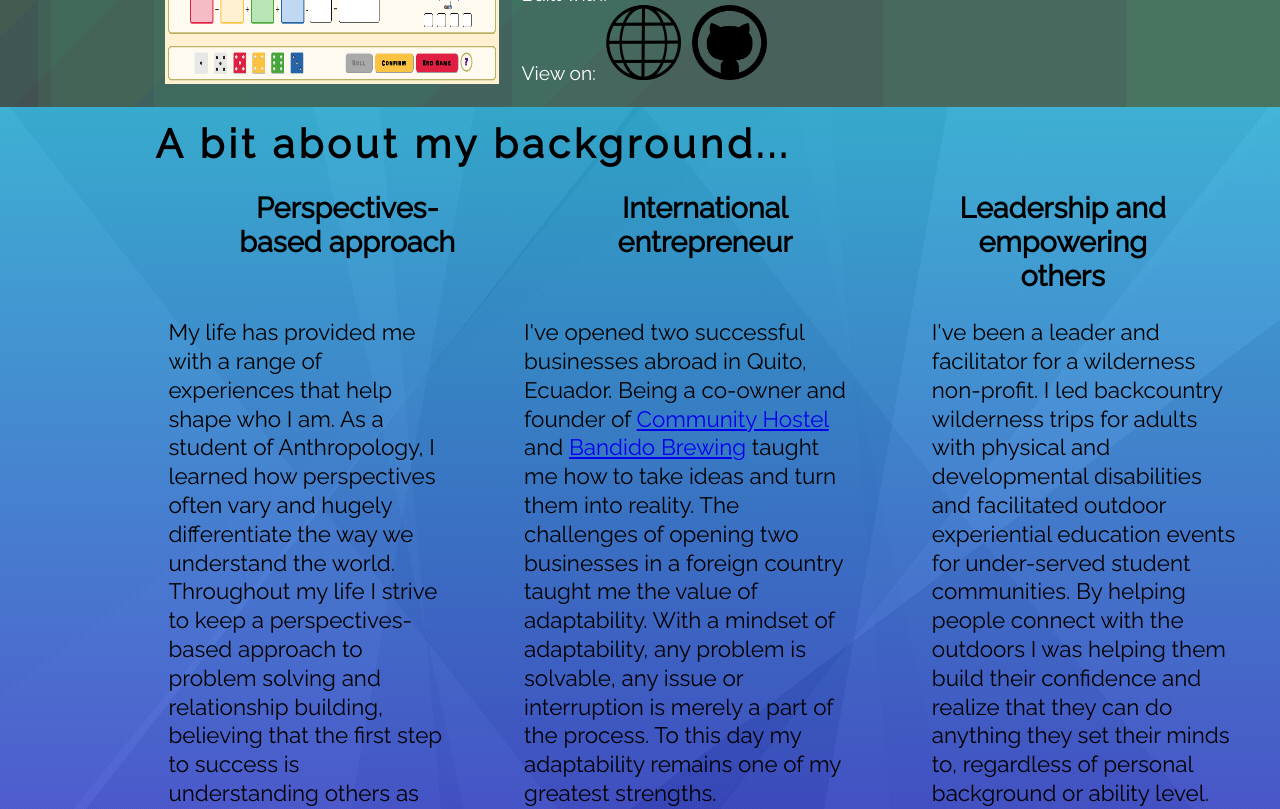
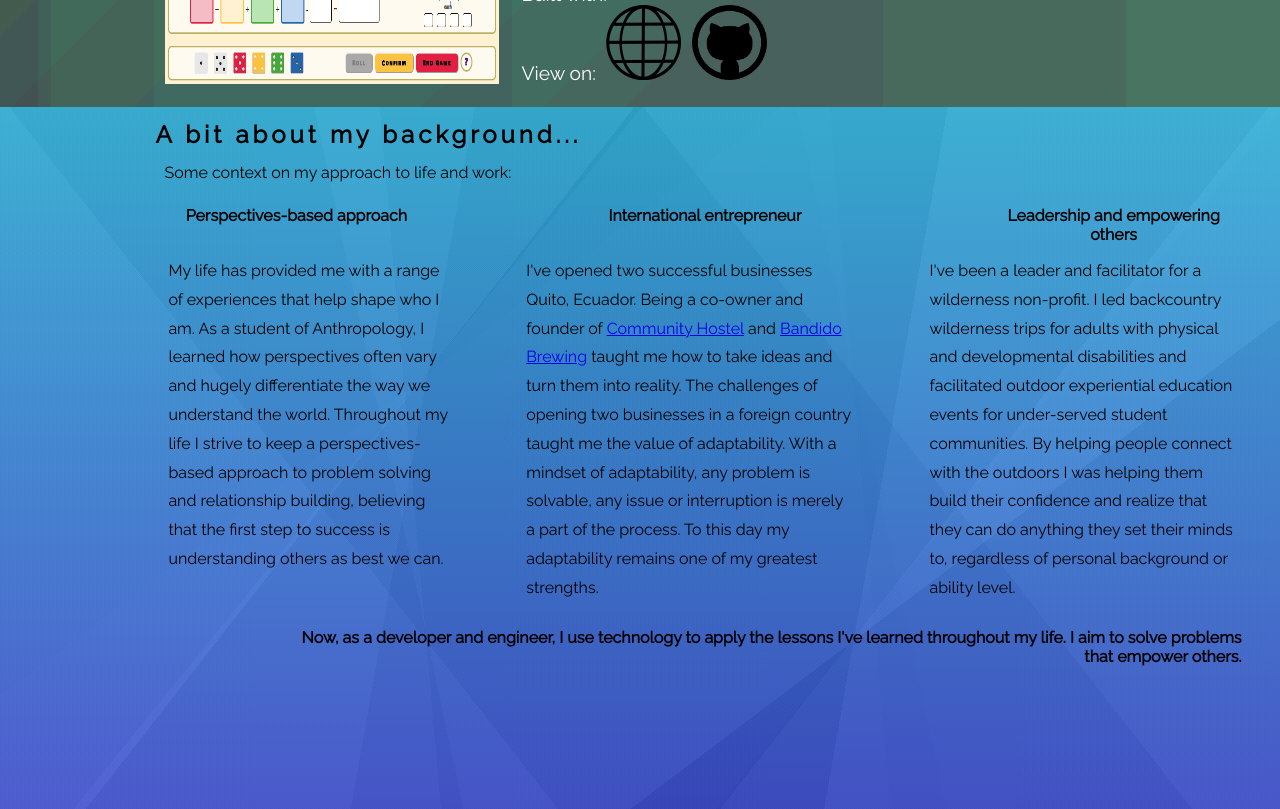
Before and after one commit to drmeloy/danmeloy.dev_react, a React app: page / in a window 1280 px wide. Shown: the part 4360-5169 px from the top of the page. Built offline with nearby package versions, Linux system fonts and the light colour scheme; a web font is replaced by a local one.

Commit message:
resized background

```diff
--- a/src/components/Background/Background.css
+++ b/src/components/Background/Background.css
@@ -9,21 +9,25 @@
   }
 
   .Title {
-    font-size: 2.5rem;
+    font-size: 1.5em;
     letter-spacing: 4px;
     font-weight: bold;
     margin-left: 2vw;
     margin-bottom: .6em;
   }
 
+  .Blurb {
+    padding: 0 0 1% 3% ;
+  }
+
   .Titles {
     display: flex;
-    justify-content: space-around;
+    justify-content: space-between;
     text-align: center;
-    font-size: 1.8em;
+    font-size: 1em;
     font-family: 'Raleway', sans-serif;
     margin: 0;
-    padding: 0 3vw;
+    padding: 1vw 3vw;
 
     h4 {
       width: 20vw;
@@ -34,19 +38,19 @@
     display: flex;
 
     p {
-      padding: 2vw 3vw;
-      font-size: 1.4rem;
+      padding: 0 3vw;
+      font-size: 1em;
       line-height: 1.8rem;
     }
   }
 
   .Closer {
-    font-size: 2rem;
+    font-size: 1em;
     width: 80vw;
     text-align: right;
     font-weight: bold;
     float: right;
-    margin: 0 3vw 2vw 0;
+    padding: 2vw 3vw;
   }
 
   @media (min-width: 10px) and (max-width: 1025px){
--- a/src/components/Background/Background.jsx
+++ b/src/components/Background/Background.jsx
@@ -8,6 +8,7 @@ export default function Background(){
     <Element id='Background' name='Background'>
       <section className={styles.Background}>
         <p className={styles.Title}>A bit about my background...</p>
+        <p className={styles.Blurb}>Some context on my approach to life and work:</p>
         <div className={styles.Titles}>
           <h4 className={styles.One}>Perspectives-based approach</h4>
           <h4>International entrepreneur</h4>
@@ -15,7 +16,7 @@ export default function Background(){
         </div>
         <div className={styles.Excerpts}>
           <p>My life has provided me with a range of experiences that help shape who I am. As a student of Anthropology, I learned how perspectives often vary and hugely differentiate the way we understand the world. Throughout my life I strive to keep a perspectives-based approach to problem solving and relationship building, believing that the first step to success is understanding others as best we can.</p>
-          <p>I&apos;ve opened two successful businesses abroad in Quito, Ecuador. Being a co-owner and founder of <a href='https://communityhostel.com/' target='_blank' rel='noopener noreferrer'>Community Hostel</a> and <a href='http://bandidobrewing.com/en/' target='_blank' rel='noopener noreferrer'>Bandido Brewing</a> taught me how to take ideas and turn them into reality. The challenges of opening two businesses in a foreign country taught me the value of adaptability. With a mindset of adaptability, any problem is solvable, any issue or interruption is merely a part of the process. To this day my adaptability remains one of my greatest strengths.</p>
+          <p>I&apos;ve opened two successful businesses Quito, Ecuador. Being a co-owner and founder of <a href='https://communityhostel.com/' target='_blank' rel='noopener noreferrer'>Community Hostel</a> and <a href='http://bandidobrewing.com/en/' target='_blank' rel='noopener noreferrer'>Bandido Brewing</a> taught me how to take ideas and turn them into reality. The challenges of opening two businesses in a foreign country taught me the value of adaptability. With a mindset of adaptability, any problem is solvable, any issue or interruption is merely a part of the process. To this day my adaptability remains one of my greatest strengths.</p>
           <p>I&apos;ve been a leader and facilitator for a wilderness non-profit. I led backcountry wilderness trips for adults with physical and developmental disabilities and facilitated outdoor experiential education events for under-served student communities. By helping people connect with the outdoors I was helping them build their confidence and realize that they can do anything they set their minds to, regardless of personal background or ability level.</p>
         </div>
         <p className={styles.Closer}>Now, as a developer and engineer, I use technology to apply the lessons I&apos;ve learned throughout my life. I aim to solve problems that empower others.</p>
@@ -30,7 +31,7 @@ export default function Background(){
           </details>
           <details className={mobile.Detail}>
             <summary>International entrepreneur</summary>
-            <p className={mobile.Excerpt}>I&apos;ve opened two successful businesses abroad in Quito, Ecuador. Being a co-owner and founder of <a href='https://communityhostel.com/' target='_blank' rel='noopener noreferrer'>Community Hostel</a> and <a href='http://bandidobrewing.com/en/' target='_blank' rel='noopener noreferrer'>Bandido Brewing</a> taught me how to take ideas and turn them into reality. The challenges of opening two businesses in a foreign country taught me the value of adaptability. With a mindset of adaptability, any problem is solvable, any issue or interruption is merely a part of the process. To this day my adaptability remains one of my greatest strengths.</p>
+            <p className={mobile.Excerpt}>I&apos;ve opened two successful businesses Quito, Ecuador. Being a co-owner and founder of <a href='https://communityhostel.com/' target='_blank' rel='noopener noreferrer'>Community Hostel</a> and <a href='http://bandidobrewing.com/en/' target='_blank' rel='noopener noreferrer'>Bandido Brewing</a> taught me how to take ideas and turn them into reality. The challenges of opening two businesses in a foreign country taught me the value of adaptability. With a mindset of adaptability, any problem is solvable, any issue or interruption is merely a part of the process. To this day my adaptability remains one of my greatest strengths.</p>
           </details>
           <details className={mobile.Detail}>
             <summary>Leadership and empowering others</summary>
```
